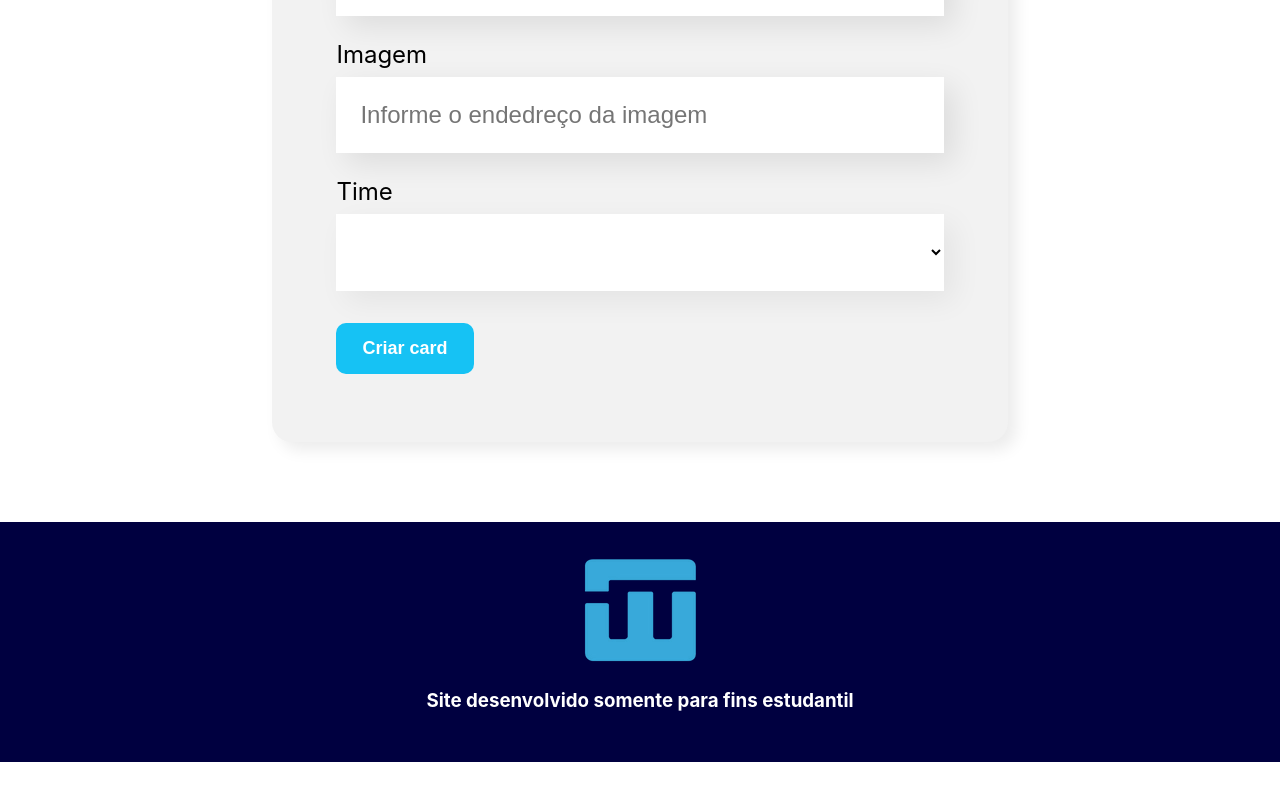
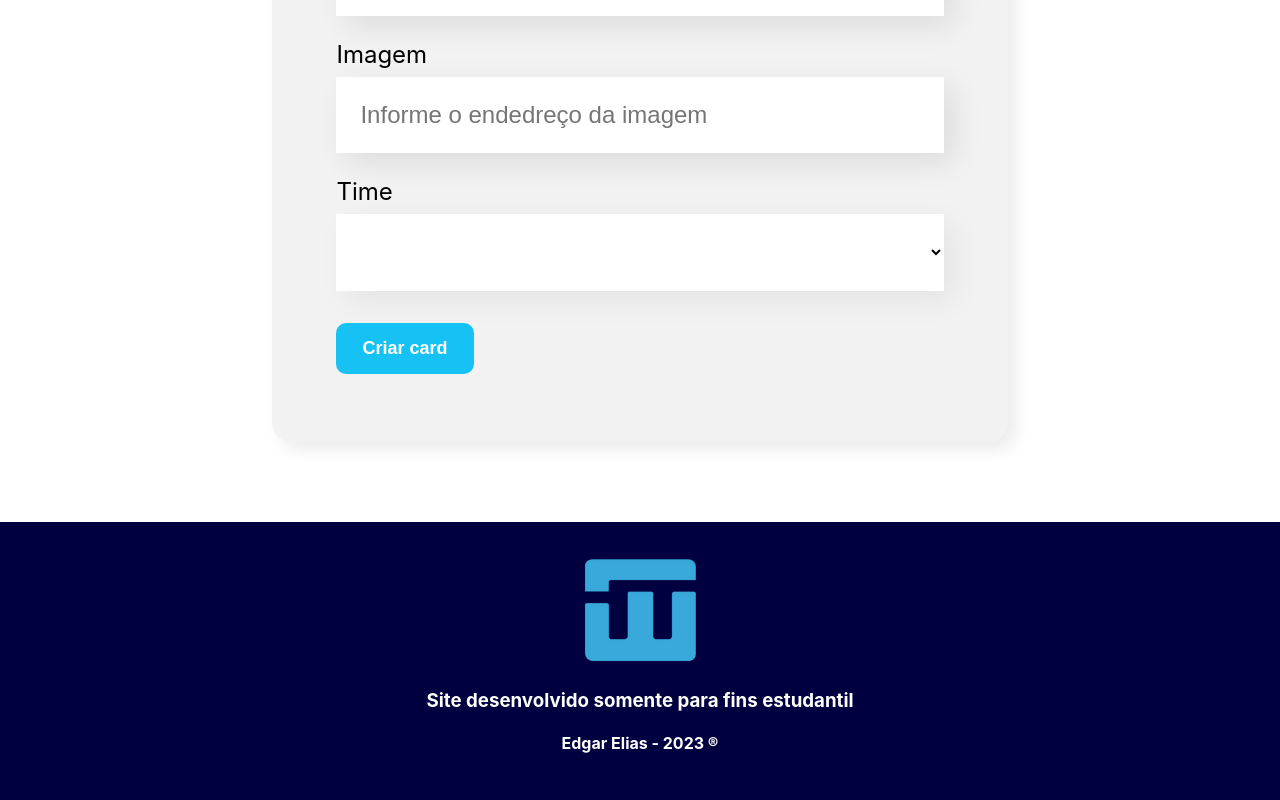
Before and after one commit to edgarellias/Cards, a React (Create React App) app: page / in a window 1280 px wide. Shown: the part 528-1328 px from the top of the page. Before the commit the page ends 1290 px from the top, so only its background shows below. Built offline with nearby package versions, Linux system fonts and the light colour scheme; the HTML template or start-up script is replaced by a standard one.

Commit message:
Ajuste css

```diff
--- a/src/Componentes/Rodape/Rodape.css
+++ b/src/Componentes/Rodape/Rodape.css
@@ -4,6 +4,6 @@
     background-color: #000040;
 }
 
-.fundo h3{
+.fundo h3, h4{
     color: #fff;
 }
--- a/src/Componentes/Rodape/index.jsx
+++ b/src/Componentes/Rodape/index.jsx
@@ -5,6 +5,7 @@ const Rodape = () => {
 		<section className="fundo">
 			<img src="rodape/lwlogo.png"></img>
 			<h3>Site desenvolvido somente para fins estudantil</h3>
+			<h4>Edgar Elias - 2023 ®</h4>
 		</section>
 	);
 };
--- a/src/index.css
+++ b/src/index.css
@@ -10,4 +10,5 @@ body {
 code {
   font-family: source-code-pro, Menlo, Monaco, Consolas, 'Courier New',
     monospace;
+
 }
```
